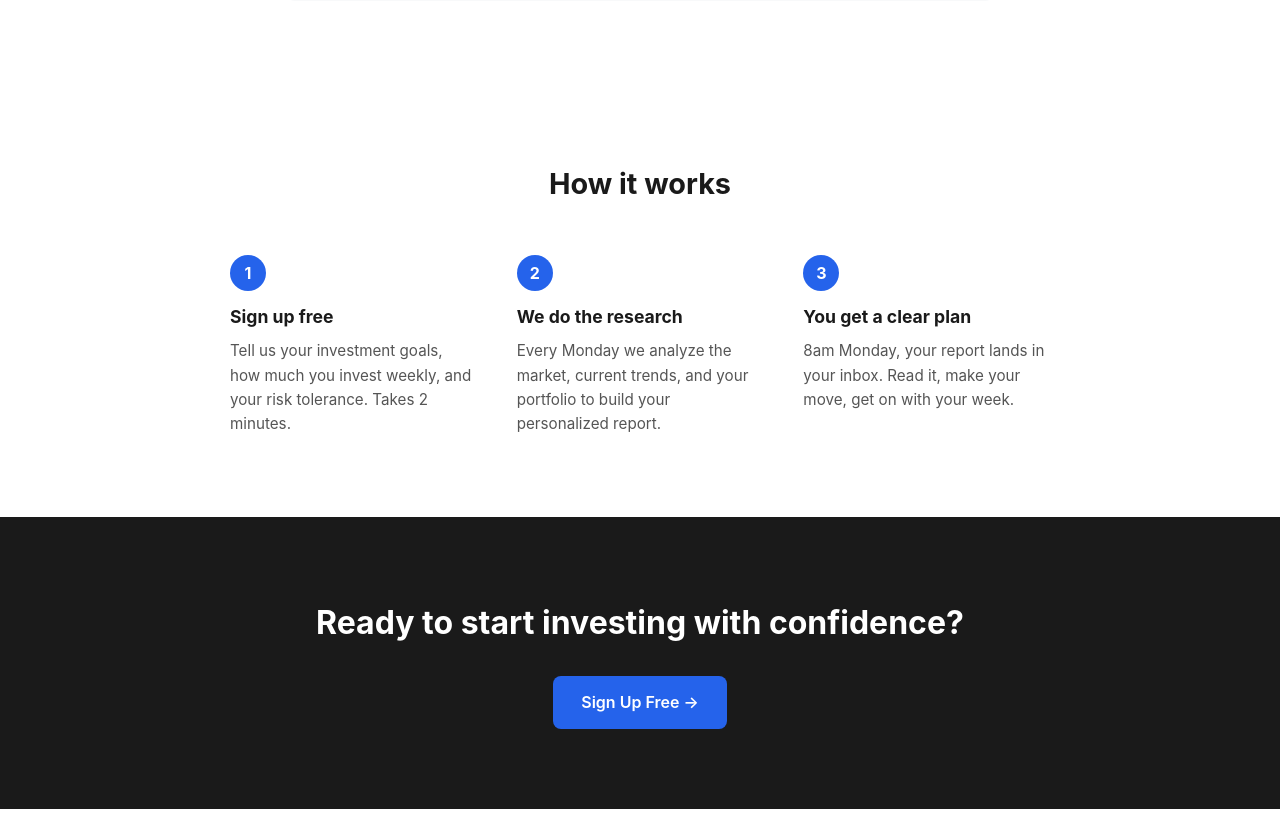
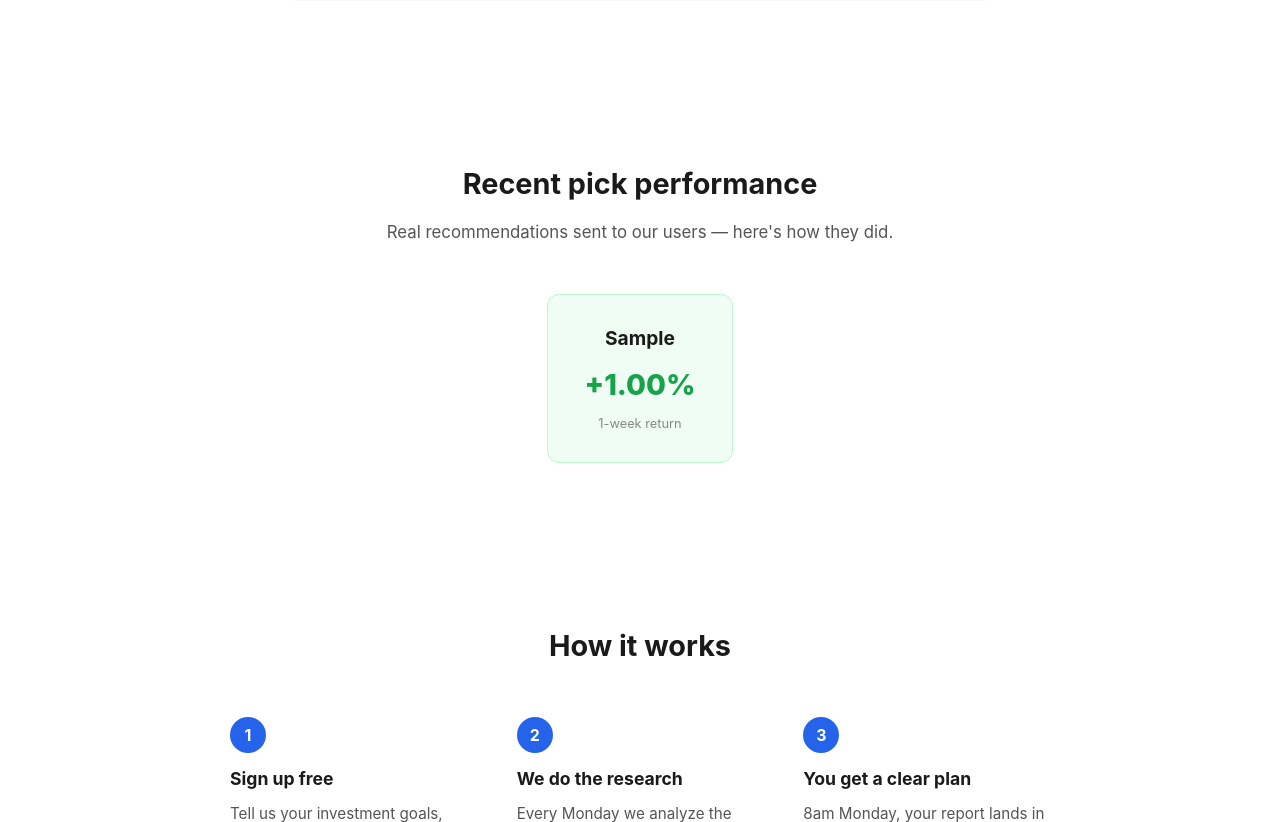
Before and after one commit to callenferguson913-blip/clearmarket, a FastAPI app: page / in a window 1280 px wide. Shown: the part 1142-1964 px from the top of the page. Run offline with FastAPI, Linux system fonts and the light colour scheme; tables that the repository leaves empty hold one stand-in row (values such as "Sample post").

Commit message:
Add pick performance section to homepage

```diff
--- a/main.py
+++ b/main.py
@@ -6,7 +6,7 @@ from fastapi.staticfiles import StaticFiles
 from fastapi.templating import Jinja2Templates
 from sqlalchemy.orm import Session
 
-from src.database import User, get_db, init_db
+from src.database import Recommendation, User, get_db, init_db
 
 app = FastAPI()
 app.mount("/static", StaticFiles(directory="static"), name="static")
@@ -19,8 +19,19 @@ def startup():
 
 
 @app.get("/", response_class=HTMLResponse)
-def landing(request: Request):
-    return templates.TemplateResponse(request, "index.html")
+def landing(request: Request, db: Session = Depends(get_db)):
+    picks = (
+        db.query(Recommendation)
+        .filter(Recommendation.percent_change.isnot(None))
+        .order_by(Recommendation.percent_change.desc())
+        .all()
+    )
+    seen = {}
+    for p in picks:
+        if p.ticker not in seen:
+            seen[p.ticker] = p
+    top_picks = sorted(seen.values(), key=lambda x: x.percent_change, reverse=True)[:5]
+    return templates.TemplateResponse(request, "index.html", {"top_picks": top_picks})
 
 
 @app.get("/signup", response_class=HTMLResponse)
--- a/static/style.css
+++ b/static/style.css
@@ -102,6 +102,77 @@ nav {
     font-style: italic;
     color: #666;
     margin-top: 24px;
+}
+
+/* PERFORMANCE */
+.performance {
+    text-align: center;
+    padding: 80px 40px;
+    max-width: 900px;
+    margin: 0 auto;
+}
+
+.performance h2 {
+    font-size: 1.8rem;
+    margin-bottom: 12px;
+}
+
+.perf-subtitle {
+    color: #555;
+    margin-bottom: 48px;
+    font-size: 1.05rem;
+}
+
+.perf-cards {
+    display: flex;
+    gap: 20px;
+    justify-content: center;
+    flex-wrap: wrap;
+}
+
+.perf-card {
+    display: flex;
+    flex-direction: column;
+    align-items: center;
+    padding: 28px 36px;
+    border-radius: 12px;
+    min-width: 140px;
+}
+
+.perf-up {
+    background: #f0fdf4;
+    border: 1px solid #bbf7d0;
+}
+
+.perf-down {
+    background: #fff1f2;
+    border: 1px solid #fecdd3;
+}
+
+.perf-ticker {
+    font-size: 1.2rem;
+    font-weight: 700;
+    color: #1a1a1a;
+    margin-bottom: 8px;
+}
+
+.perf-change {
+    font-size: 1.8rem;
+    font-weight: 800;
+}
+
+.perf-up .perf-change {
+    color: #16a34a;
+}
+
+.perf-down .perf-change {
+    color: #dc2626;
+}
+
+.perf-label {
+    font-size: 0.8rem;
+    color: #888;
+    margin-top: 6px;
 }
 
 /* HOW IT WORKS */
--- a/templates/index.html
+++ b/templates/index.html
@@ -35,6 +35,22 @@
         <p class="signature">— Callen, Founder</p>
     </section>
 
+    {% if top_picks %}
+    <section class="performance">
+        <h2>Recent pick performance</h2>
+        <p class="perf-subtitle">Real recommendations sent to our users — here's how they did.</p>
+        <div class="perf-cards">
+            {% for pick in top_picks %}
+            <div class="perf-card {% if pick.percent_change >= 0 %}perf-up{% else %}perf-down{% endif %}">
+                <span class="perf-ticker">{{ pick.ticker }}</span>
+                <span class="perf-change">{% if pick.percent_change >= 0 %}+{% endif %}{{ "%.2f"|format(pick.percent_change) }}%</span>
+                <span class="perf-label">1-week return</span>
+            </div>
+            {% endfor %}
+        </div>
+    </section>
+    {% endif %}
+
     <section class="how">
         <h2>How it works</h2>
         <div class="steps">
```
